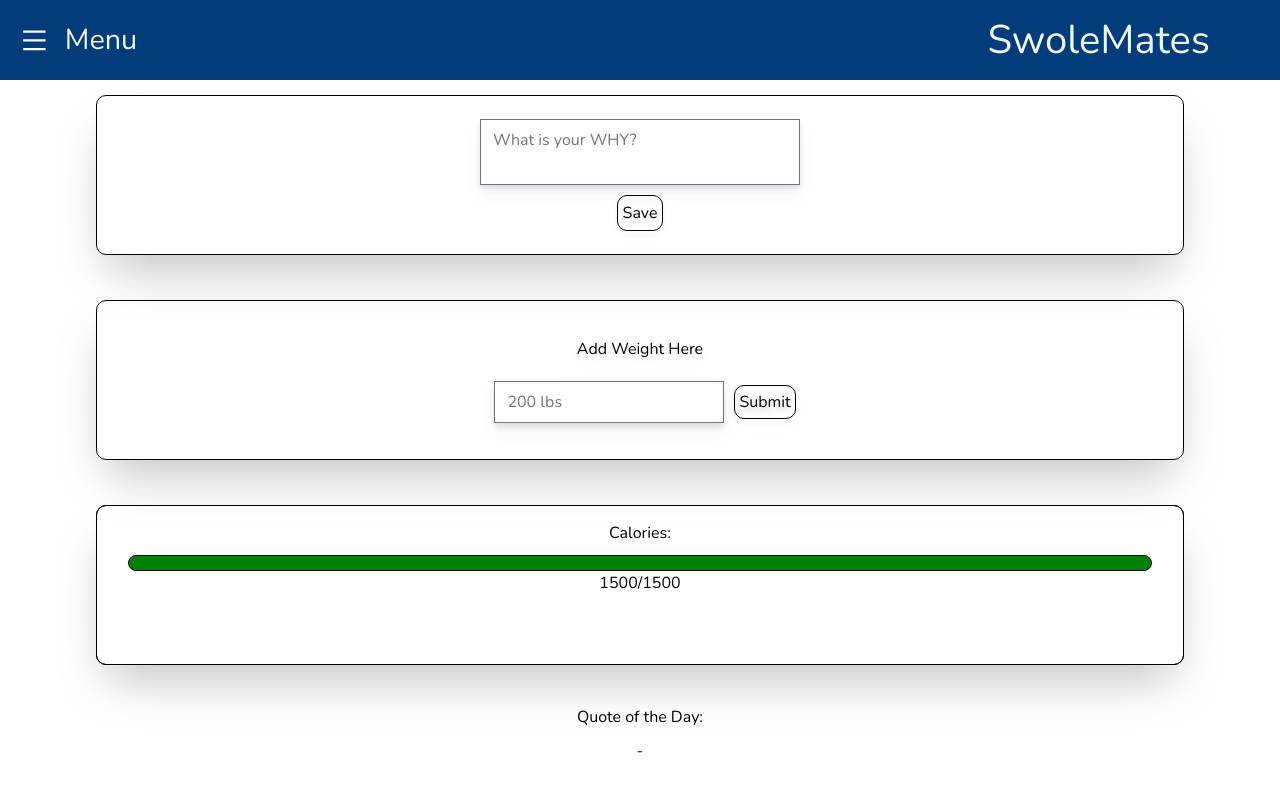
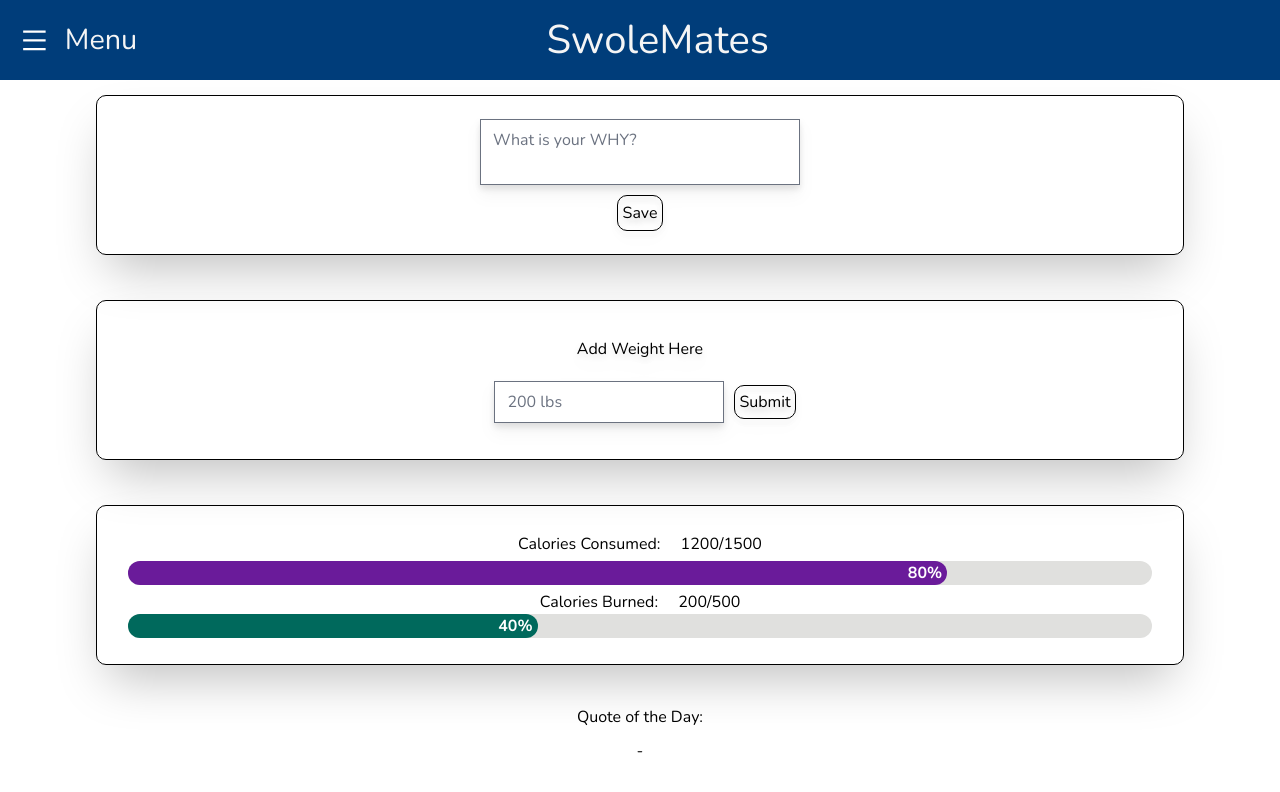
Before and after one commit to jonteal/SwoleMates, a React (Create React App) app in the folder client/: page /home in a window 1280 px wide. Shown: the top 792 px of the page. Built offline with nearby package versions, Linux system fonts and the light colour scheme; no server answers.

Commit message:
created progress bar component, mapped and added to dashboard

```diff
--- a/client/src/App.js
+++ b/client/src/App.js
@@ -11,12 +11,10 @@ import Quote from './components/Quote/Quote';
 import Exercise from './components/Tracker/Exercise';
 import PersonalDevelopment from './components/PersonalDevelopment/PersonalDevelopment';
 
-
 import { ApolloClient, ApolloProvider, InMemoryCache, createHttpLink } from '@apollo/client';
 import { setContext } from '@apollo/client/link/context';
 import SignupForm from './components/SignupForm/SignupForm';
 import LoginForm from './components/LoginForm/LoginForm';
-
 
 const httpLink = createHttpLink({
   uri: '/graphql',
@@ -54,7 +52,6 @@ function App() {
             <Route exact path='/personaldevelopment' component={PersonalDevelopment} />
             <Route exact path='/food' component={Foodbar} />
             <Route exact path='/mealplan' component={MealPlanner} />
-            {/* <Route exact path='/exercise' component={Exercise} /> */}
             <Route exact path='/exercise' component={Exercise} />
             <Route render={() => <h1 className='display-2'>Wrong page!</h1>} />
           </Switch>
--- a/client/src/components/Dashboard/Dashboard.jsx
+++ b/client/src/components/Dashboard/Dashboard.jsx
@@ -2,7 +2,18 @@ import React, {useState, useEffect } from 'react';
 import Quote from '../Quote/Quote';
 import PersonalDevelopment from '../PersonalDevelopment/PersonalDevelopment';
 import Weight from '../Weight/Weight';
+import ProgressBar from '../ProgressBar/ProgressBar';
 import './dashboard.css';
+
+const progressData = [
+    {bgcolor: "#6a1b9a", completed: 80}
+];
+const data = 1200;
+
+const exerciseData = [
+    {bgcolor: "#00695c", completed: 40}
+];
+const exercise = 200;
 
 const Home = () => {
     return (
@@ -14,13 +25,17 @@ const Home = () => {
             <div className="weight shadow-2xl">
                 < Weight />
             </div>
-            <div className="nutrition shadow-2xl">
-                <div className="food-container-placeholder">
-                    <div className="food-card-placeholder">
-                        <div className="food-calories-placeholder">Calories:</div>
-                        <div className="food-bar-placeholder"></div>
-                        <div className="amount-placeholder">1500/1500</div>
-                    </div>
+            <div className="calories shadow-2xl">
+                <div className="calories-title">Calories Consumed: <span>{data}/1500</span></div>
+                <div className="calories-consumed">                {progressData.map((item, idx) => (
+                    < ProgressBar key={idx} bgcolor={item.bgcolor} completed={item.completed} />
+                ))}
+                </div>
+                <div className="calories-title">Calories Burned: <span>{exercise}/500</span></div>
+                <div className="calories-burned">
+                    {exerciseData.map((item, idx) => (
+                    < ProgressBar key={idx} bgcolor={item.bgcolor} completed={item.completed} />
+                ))}
                 </div>
             </div>
             <div className="quote-container">
--- a/client/src/components/Dashboard/dashboard.css
+++ b/client/src/components/Dashboard/dashboard.css
@@ -32,8 +32,9 @@
 
 }
 
-.nutrition {
+.calories {
     display: flex;
+    flex-direction: column;
     align-items: center;
     justify-content: center;
     border: 1px solid black;
@@ -45,25 +46,12 @@
     margin-bottom: 30px;
 }
 
-.food-card-placeholder {
-    height: 20vh;
-    width: 85vw;
-    display: flex;
-    flex-direction: column;
-    align-items: center;
-    border: 1px solid black;
-    border-radius: 10px;
+.calories-consumed {
+    width: 80vw;
+    margin: 5px;
+
 }
 
-.food-calories-placeholder {
-    display: flex;
-    margin: 15px 10px 10px 10px;
+.calories-burned {
+    width: 80vw;
 }
-
-.food-bar-placeholder {
-    border: 1px solid black;
-    width: 80vw;
-    height: 2vh;
-    border-radius: 10px;
-    background-color: green;
-}
--- /dev/null
+++ b/client/src/components/ProgressBar/ProgressBar.jsx
@@ -0,0 +1,38 @@
+import React from 'react';
+
+const ProgressBar = (props) => {
+    const { bgcolor, completed } = props;
+
+    const containerStyles = {
+        // height: 20,
+        // width: '100%',
+        backgroundColor: "#e0e0de",
+        borderRadius: 50,
+        // margin: 50
+    }
+
+    const fillerStyles = {
+        height: '100%',
+        width: `${completed}%`,
+        backgroundColor: bgcolor,
+        borderRadius: 'inherit',
+        textAlign: 'right',
+        transition: 'width 4s ease-in-out'
+    }
+
+    const labelStyles = {
+        padding: 5,
+        color: 'white',
+        fontWeight: 'bold'
+    }
+
+    return (
+        <div className="progress-bar" style={containerStyles}>
+            <div style={fillerStyles}>
+                <span style={labelStyles}>{`${completed}%`}</span>
+            </div>
+        </div>
+    );
+}
+
+export default ProgressBar;
--- a/client/src/components/Weight/Weight.jsx
+++ b/client/src/components/Weight/Weight.jsx
@@ -4,8 +4,9 @@ import './weight.css';
 const Weight = () => {
     const [userWeightData, setUserWeightData] = useState({ weight: '' });
     const [weight, setWeight] = useState('');
-    const handleWeightChange = (e) => {
-        const { weight, value } = e.target;
+    const handleSubmit = (event) => {
+        event.preventDefault();
+        const { weight, value } = event.target;
         setUserWeightData({ ...userWeightData, [weight]: value });
     };
 
@@ -14,7 +15,9 @@ const Weight = () => {
         <div className="weight-container filter drop-shadow-lg">
             <div className="weight-card">
                 <h1 className="weight-header">Add Weight Here</h1>
-                <form className="weight-form">
+                <form className="weight-form" onSubmit={(e) => {
+                    handleSubmit(e);
+                }}>
                 <input
                     className="weight-input"
                     type="text"
--- a/client/src/components/navbar/navbar.css
+++ b/client/src/components/navbar/navbar.css
@@ -91,10 +91,10 @@ span {
 }
 
 .nav-name {
-    flex: 1;
+    flex: 0.92;
     display: flex;
     align-items: center;
-    justify-content: flex-end;
+    justify-content: center;
     margin: 30px;
     padding: 20px;
     font-size: 40px;
--- a/client/src/components/navbar/navbarData.js
+++ b/client/src/components/navbar/navbarData.js
@@ -18,8 +18,8 @@ export const NavbarData = [
         cName: 'nav-text'
     },
     {
-        title: 'Workouts',
-        path: '/workouts',
+        title: 'Exercise',
+        path: '/exercise',
         icon: <IoIcons.IoIosFitness />,
         cName: 'nav-text'
     },
```
Also changed, not shown: client/src/components/ProgressBar/progressBar.css (added).
